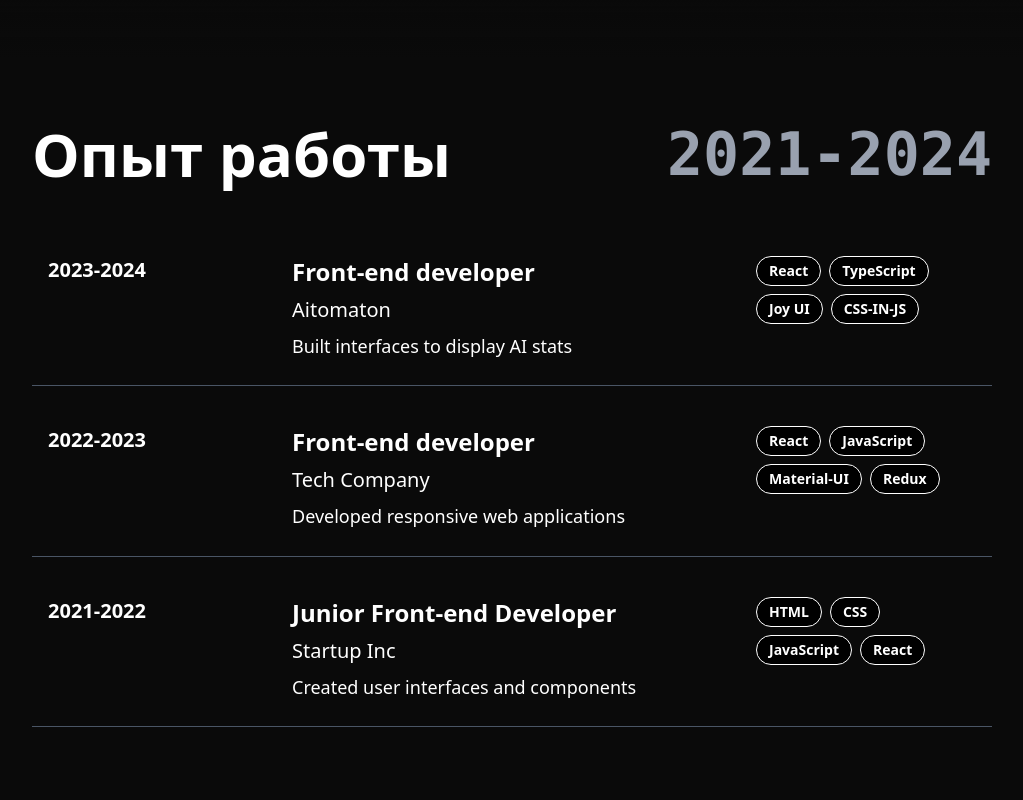
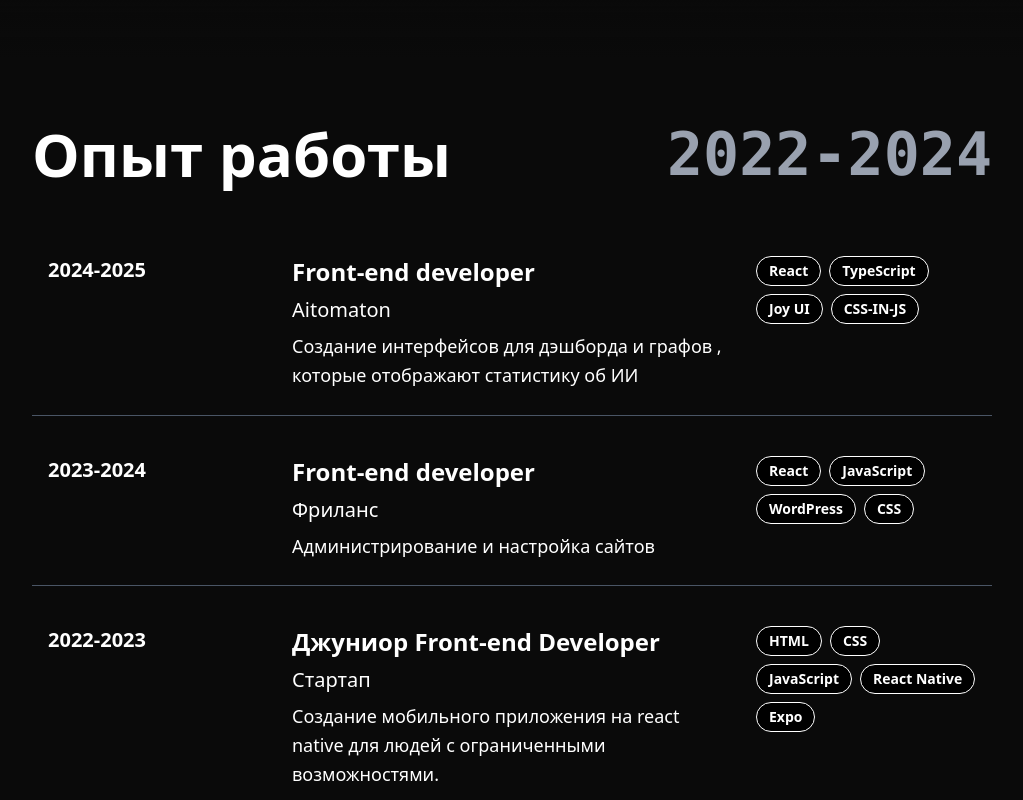
Before and after one commit to Tetrabiter/portfolio, a React (Vite) app: page / in a window 1280 px wide. Shown: the part 740-1540 px from the top of the page, without its empty margins (128-1151 px from the left). Built offline with nearby package versions, Linux system fonts and the light colour scheme.

Commit message:
add animtaions and correct data in experience

```diff
--- a/src/components/About.tsx
+++ b/src/components/About.tsx
@@ -1,4 +1,6 @@
 import { Badge } from "@/components/ui/badge";
+import { useSectionObserver } from "@/utils/useIntersectionObserver";
+
 
 const About = () => {
   const technologies = [
@@ -20,10 +22,19 @@ const About = () => {
     </Badge>
   ));
 
+  const sectionIds = ["about"];
+  const { visibleSections } = useSectionObserver(sectionIds, {
+    threshold: 0.1, // Более чувствительный триггер
+    rootMargin: "-20% 0px -20% 0px",
+  });
+
+  const isVisible = visibleSections.has('about');
+
+
   return (
     <section
       id="about"
-      className="w-full min-h-screen py-16 px-4 max-w-5xl mx-auto flex items-center"
+      className={`w-full min-h-screen py-16 px-4 max-w-5xl mx-auto flex items-center ${isVisible ? 'opacity-100 translate-y-0' : 'opacity-0 translate-y-10'}`}
     >
       <div className="grid lg:grid-cols-5 gap-12 sm:gap-16 w-full">
         <div className="lg:col-span-3 space-y-6 sm:space-y-8">
--- a/src/components/Contact.tsx
+++ b/src/components/Contact.tsx
@@ -1,10 +1,22 @@
 import { Card } from "./ui/card";
 import { FaGithub, FaTelegram } from "react-icons/fa";
+import { useSectionObserver } from "@/utils/useIntersectionObserver";
 
 export default function Contact() {
+  const sectionIds = ["contact"];
+  const { visibleSections } = useSectionObserver(sectionIds, {
+    threshold: 0.1, // Более чувствительный триггер
+    rootMargin: "-20% 0px -20% 0px",
+  });
+
+  const isVisible = visibleSections.has("contact");
+
   return (
     <div>
-      <section id="contact" className="w-full max-w-3xl flex flex-col sm:flex-row py-16 px-4 mx-auto  items-center gap-12">
+      <section
+        id="contact"
+        className={`w-full max-w-3xl flex flex-col sm:flex-row py-16 px-4 mx-auto  items-center gap-12 ${isVisible ? 'opacity-100 translate-y-0' : 'opacity-0 translate-y-10'}`}
+      >
         <div>
           <h2 className="text-6xl font-semibold mb-2">Давайте свяжемся!</h2>
           <p className="text-xl">
--- a/src/components/Experience.tsx
+++ b/src/components/Experience.tsx
@@ -1,4 +1,5 @@
 import { Badge } from "./ui/badge";
+import { useSectionObserver } from "@/utils/useIntersectionObserver";
 
 interface WorkExperience {
   id: number;
@@ -13,43 +14,57 @@ const Experience = () => {
   const workExperience: WorkExperience[] = [
     {
       id: 1,
-      timeline: "2023-2024",
+      timeline: "2024-2025",
       jobTitle: "Front-end developer",
       companyName: "Aitomaton",
-      description: "Built interfaces to display AI stats",
+      description:
+        "Создание интерфейсов для дэшборда и графов , которые отображают статистику об ИИ",
       jobStack: ["React", "TypeScript", "Joy UI", "CSS-IN-JS"],
     },
     {
       id: 2,
-      timeline: "2022-2023",
+      timeline: "2023-2024",
       jobTitle: "Front-end developer",
-      companyName: "Tech Company",
-      description: "Developed responsive web applications",
-      jobStack: ["React", "JavaScript", "Material-UI", "Redux"],
+      companyName: "Фриланс",
+      description: "Администрирование и настройка сайтов",
+      jobStack: ["React", "JavaScript", "WordPress", "CSS"],
     },
     {
       id: 3,
-      timeline: "2021-2022",
-      jobTitle: "Junior Front-end Developer",
-      companyName: "Startup Inc",
-      description: "Created user interfaces and components",
-      jobStack: ["HTML", "CSS", "JavaScript", "React"],
+      timeline: "2022-2023",
+      jobTitle: "Джуниор Front-end Developer",
+      companyName: "Стартап",
+      description:
+        "Создание мобильного приложения на react native для людей с ограниченными возможностями.",
+      jobStack: ["HTML", "CSS", "JavaScript", "React Native", "Expo"],
     },
   ];
 
-  const WorkExperienceItem = ({ experience }: { experience: WorkExperience }) => (
+  const WorkExperienceItem = ({
+    experience,
+  }: {
+    experience: WorkExperience;
+  }) => (
     <div key={experience.id}>
       <div className="flex flex-col lg:flex-row justify-between items-start gap-6 py-6 rounded-lg px-4">
         {/* Timeline */}
         <div className="lg:w-1/4">
-          <p className="text-xl font-semibold text-white">{experience.timeline}</p>
+          <p className="text-xl font-semibold text-white">
+            {experience.timeline}
+          </p>
         </div>
 
         {/* Job Details */}
         <div className="lg:w-2/4">
-          <p className="text-2xl font-bold text-white mb-2">{experience.jobTitle}</p>
-          <p className="text-xl text-white mb-2 font-medium">{experience.companyName}</p>
-          <p className="text-lg text-white leading-relaxed">{experience.description}</p>
+          <p className="text-2xl font-bold text-white mb-2">
+            {experience.jobTitle}
+          </p>
+          <p className="text-xl text-white mb-2 font-medium">
+            {experience.companyName}
+          </p>
+          <p className="text-lg text-white leading-relaxed">
+            {experience.description}
+          </p>
         </div>
 
         {/* Tech Stack */}
@@ -71,15 +86,26 @@ const Experience = () => {
     </div>
   );
 
+  const sectionIds = ["experience"];
+  const { visibleSections } = useSectionObserver(sectionIds, {
+    threshold: 0.1, // Более чувствительный триггер
+    rootMargin: "-20% 0px -20% 0px",
+  });
+
+  const isVisible = visibleSections.has('experience');
+
   return (
-    <section id="experience" className="w-full max-w-5xl mx-auto px-4 sm:px-6 lg:px-8 py-16">
+    <section
+      id="experience"
+      className={`w-full max-w-5xl mx-auto px-4 sm:px-6 lg:px-8 py-16 transition-all duration-1000 ease-out ${isVisible ? 'opacity-100 translate-y-0' : 'opacity-0 translate-y-10'}`}
+    >
       {/* Header */}
       <div className="flex flex-col sm:flex-row justify-between items-start sm:items-center mb-12 gap-4">
         <h2 className="text-4xl sm:text-5xl lg:text-6xl font-bold text-white">
           Опыт работы
         </h2>
         <p className="text-3xl font-mono sm:text-5xl lg:text-6xl font-bold text-gray-400">
-          2021-2024
+          2022-2024
         </p>
       </div>
 
```
